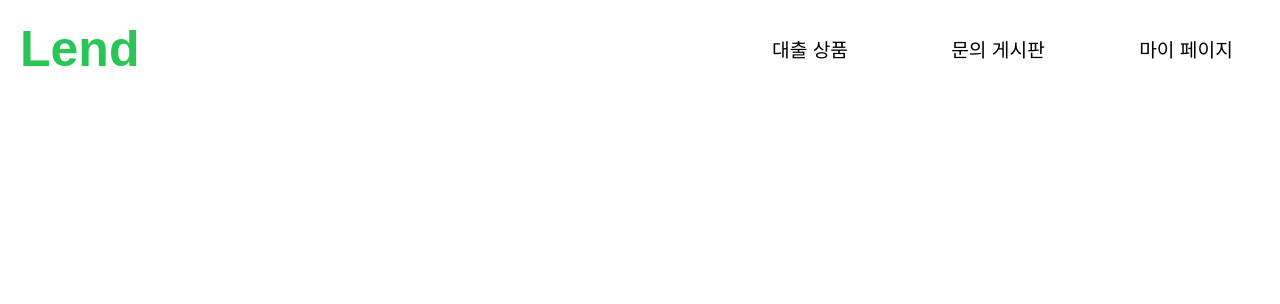
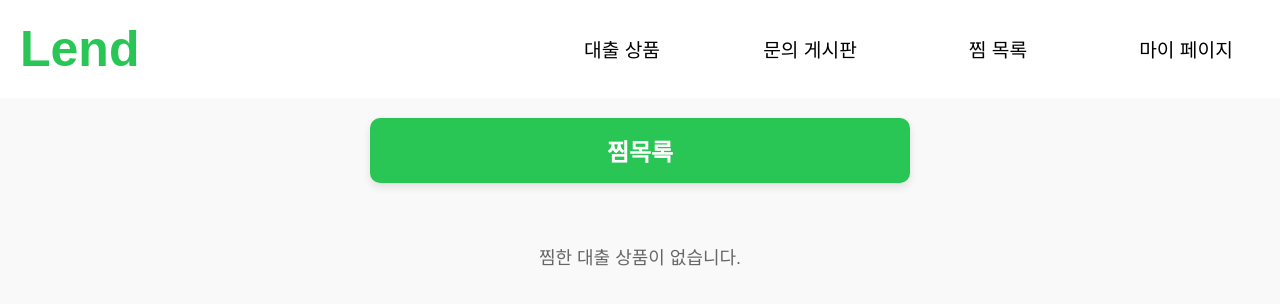
Before and after one commit to kkimkiju/lend, a React (Create React App) app in the folder lend_front/: page /lend/wishlist in a window 1280 px wide. Shown: the top 304 px of the page. Built offline with nearby package versions, Linux system fonts and the light colour scheme; a web font is replaced by a local one.

Commit message:
대출 찜 페이지 생성

```diff
--- a/lend_front/src/App.js
+++ b/lend_front/src/App.js
@@ -16,6 +16,7 @@ import ChatList from "./pages/chatting/ChatList";
 import ChatRoomCreate from "./pages/chatting/ChatRoomCreate";
 import Chatting from "./pages/chatting/Chatting";
 import Loaninfo from "./pages/loaninfo/loaninfo";
+import WishList from "./pages/WishList";
 
 function App() {
   return (
@@ -33,6 +34,7 @@ function App() {
           <Route path="/lend/chat/create" element={<ChatRoomCreate />} />
           <Route path="/lend/chatting" element={<Chatting />} />
           <Route path="/lend/Loaninfo" element={<Loaninfo />} />
+          <Route path="/lend/wishlist" element={<WishList />} />
         </Routes>
       </Router>
     </>
--- a/lend_front/src/components/Header.js
+++ b/lend_front/src/components/Header.js
@@ -1,5 +1,5 @@
 import styled from "styled-components";
-import { useNavigate } from "react-router-dom";
+import { useNavigate, Link } from "react-router-dom";
 
 const Header = () => {
   const navigate = useNavigate();
@@ -11,6 +11,9 @@ const Header = () => {
         <Box>
           <Menu>대출 상품</Menu>
           <Menu>문의 게시판</Menu>
+          <Menu as={Link} to="/lend/wishlist">
+            찜 목록
+          </Menu>
           <Menu>마이 페이지</Menu>
         </Box>
       </Container>
@@ -69,11 +72,13 @@ const Menu = styled.div`
   width: 10vw;
   font-size: 1.5vw;
   caret-color: transparent;
+  color: black;
   cursor: pointer;
   margin: 0 30px; /* Add some spacing between menu items */
   white-space: nowrap;
+  text-decoration: none;
   @media (max-width: 500px) {
-    font-size: 4vw;
-    margin-left: 8vw;
+    font-size: 3vw;
+    margin-left: 3vw;
   }
 `;
--- /dev/null
+++ b/lend_front/src/pages/WishList.js
@@ -0,0 +1,126 @@
+import React from "react";
+import styled from "styled-components";
+
+// styled-components 사용하여 스타일 정의
+const Container = styled.div`
+  padding: 20px;
+  background-color: #f9f9f9;
+  min-height: 100vh;
+  display: flex;
+  flex-direction: column;
+  align-items: center;
+`;
+
+const Header = styled.div`
+  background-color: #29c555;
+  color: #fff;
+  padding: 15px 20px;
+  text-align: center;
+  border-radius: 10px;
+  box-shadow: 0 4px 8px rgba(0, 0, 0, 0.1);
+  width: 100%;
+  max-width: 500px;
+
+  @media (max-width: 500px) {
+    padding: 10px 15px;
+    border-radius: 5px;
+  }
+`;
+
+const Title = styled.h1`
+  margin: 0;
+  font-size: 24px;
+  font-weight: bold;
+
+  @media (max-width: 500px) {
+    font-size: 20px;
+  }
+`;
+
+const List = styled.div`
+  margin-top: 30px;
+  width: 100%;
+  max-width: 500px;
+
+  @media (max-width: 500px) {
+    margin-top: 20px;
+  }
+`;
+
+const Item = styled.div`
+  background-color: #fff;
+  padding: 20px;
+  margin: 15px 0;
+  border-radius: 10px;
+  box-shadow: 0 4px 8px rgba(0, 0, 0, 0.1);
+  transition: transform 0.2s;
+
+  &:hover {
+    transform: scale(1.02);
+  }
+
+  @media (max-width: 500px) {
+    padding: 15px;
+    margin: 10px 0;
+    border-radius: 5px;
+  }
+`;
+
+const ItemTitle = styled.h2`
+  margin: 0 0 10px;
+  font-size: 20px;
+  color: #333;
+
+  @media (max-width: 500px) {
+    font-size: 18px;
+  }
+`;
+
+const ItemDescription = styled.p`
+  margin: 0;
+  font-size: 16px;
+  color: #666;
+
+  @media (max-width: 500px) {
+    font-size: 14px;
+  }
+`;
+
+const EmptyMessage = styled.div`
+  text-align: center;
+  color: #666;
+  margin-top: 30px;
+  font-size: 18px;
+
+  @media (max-width: 500px) {
+    margin-top: 20px;
+    font-size: 16px;
+  }
+`;
+
+const WishList = () => {
+  // 찜목록 데이터
+  const wishList = [];
+
+  return (
+    <Container>
+      <Header>
+        <Title>찜목록</Title>
+      </Header>
+      <List>
+        {wishList.length === 0 ? (
+          <EmptyMessage>찜한 대출 상품이 없습니다.</EmptyMessage>
+        ) : (
+          wishList.map((item, index) => (
+            <Item key={index}>
+              <ItemTitle>{item.title}</ItemTitle>
+              <ItemDescription>{item.description}</ItemDescription>
+            </Item>
+          ))
+        )}
+      </List>
+    </Container>
+  );
+};
+
+export default WishList;
```
